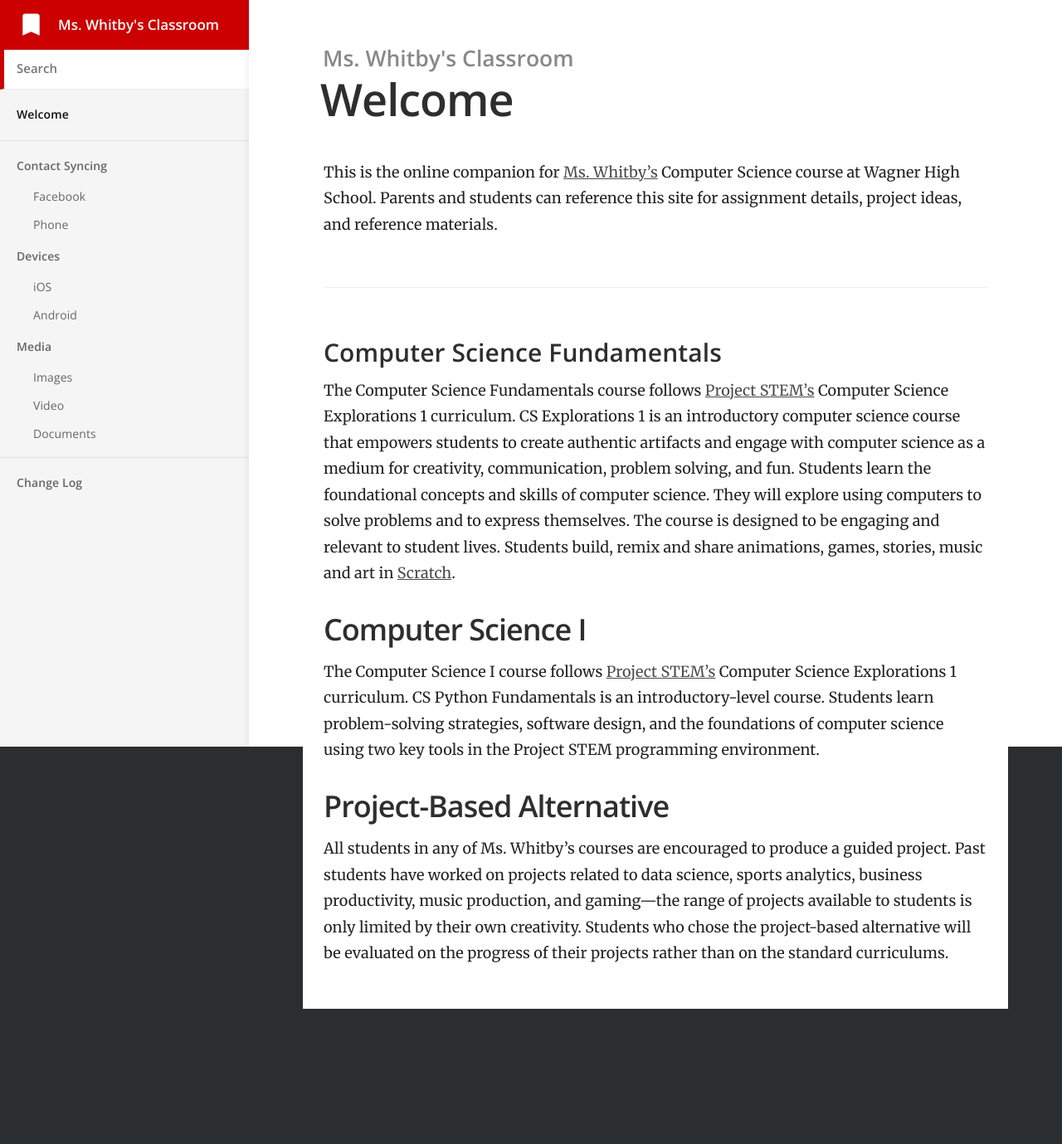
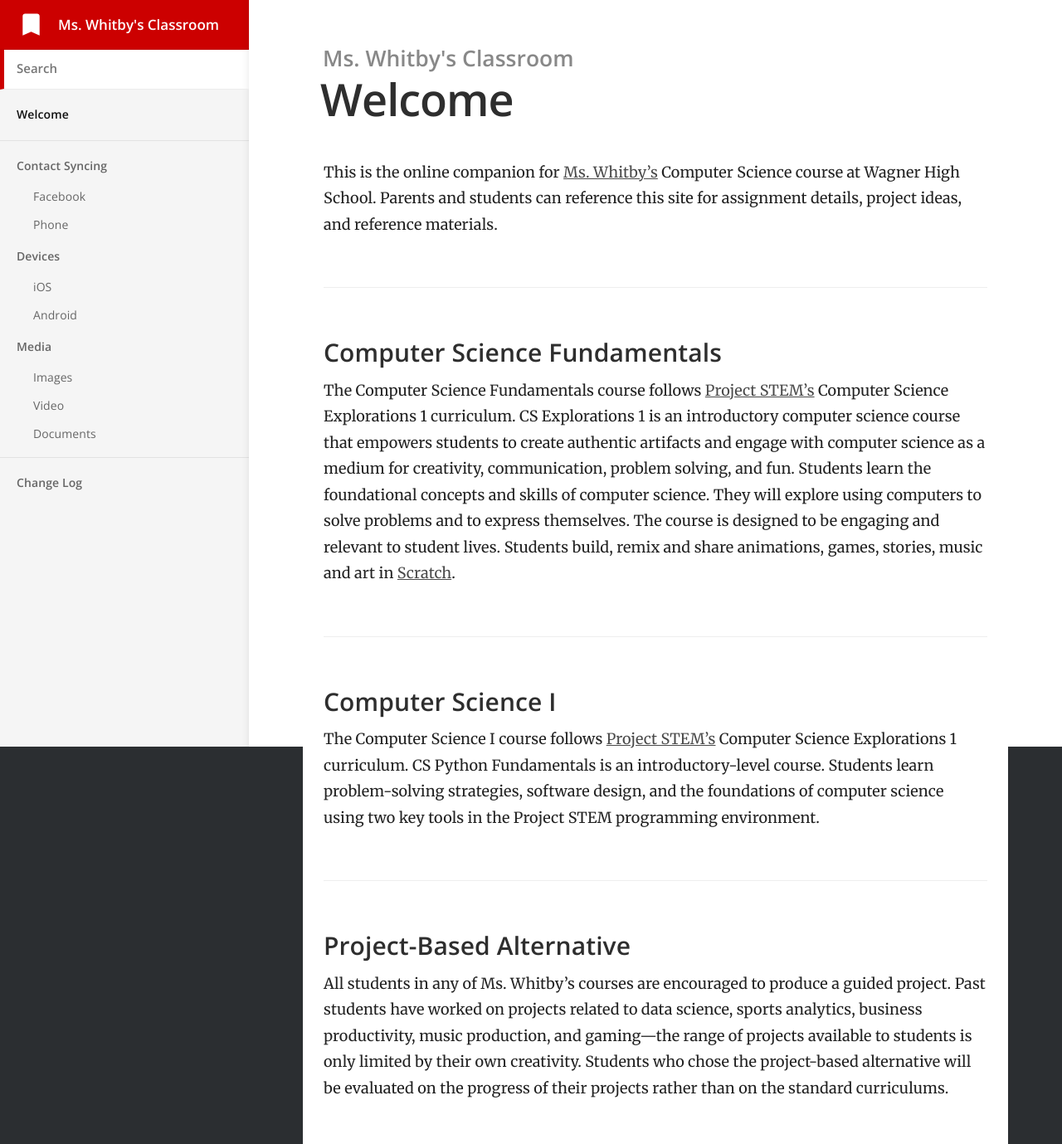
Before and after one commit to mswhitby/classroom, a Jekyll site: the page built from index.md, in a window 1280 px wide. Shown: the whole page at 83% size. Built offline with Jekyll 4.4.1, drawn with Linux system fonts in a browser that asks for light colours; before the commit the page ends 1216 px from its top, so only the background shows below that.

```diff
--- a/index.md
+++ b/index.md
@@ -7,8 +7,8 @@ This is the online  companion for [Ms. Whitby’s](https://www.judsonisd.org/Dom
 ### Computer Science Fundamentals
 The Computer Science Fundamentals course follows [Project STEM’s](https://projectstem.org) Computer Science Explorations 1  curriculum. CS Explorations 1 is an introductory computer science course that empowers students to create authentic artifacts and engage with computer science as a medium for creativity, communication, problem solving, and fun. Students learn the foundational concepts and skills of computer science. They will explore using computers to solve problems and to express themselves. The course is designed to be engaging and relevant to student lives. Students build, remix and share animations, games, stories, music and art in [Scratch](https://scratch.mit.edu/).
 
-## Computer Science I
+### Computer Science I
 The Computer Science I course follows [Project STEM’s](https://https://projectstem.org/high-school/cs-fundamentals) Computer Science Explorations 1  curriculum. CS Python Fundamentals is an introductory-level course. Students learn problem-solving strategies, software design, and the foundations of computer science using two key tools in the Project STEM programming environment.
 
-## Project-Based Alternative
+### Project-Based Alternative
 All students in any of Ms. Whitby’s courses are encouraged to produce a guided project. Past students have worked on projects related to data science, sports analytics, business productivity, music production, and gaming—the range of projects available to students is only limited by their own creativity. Students who chose the project-based alternative will be evaluated on the progress of their projects rather than on the standard curriculums.
```
